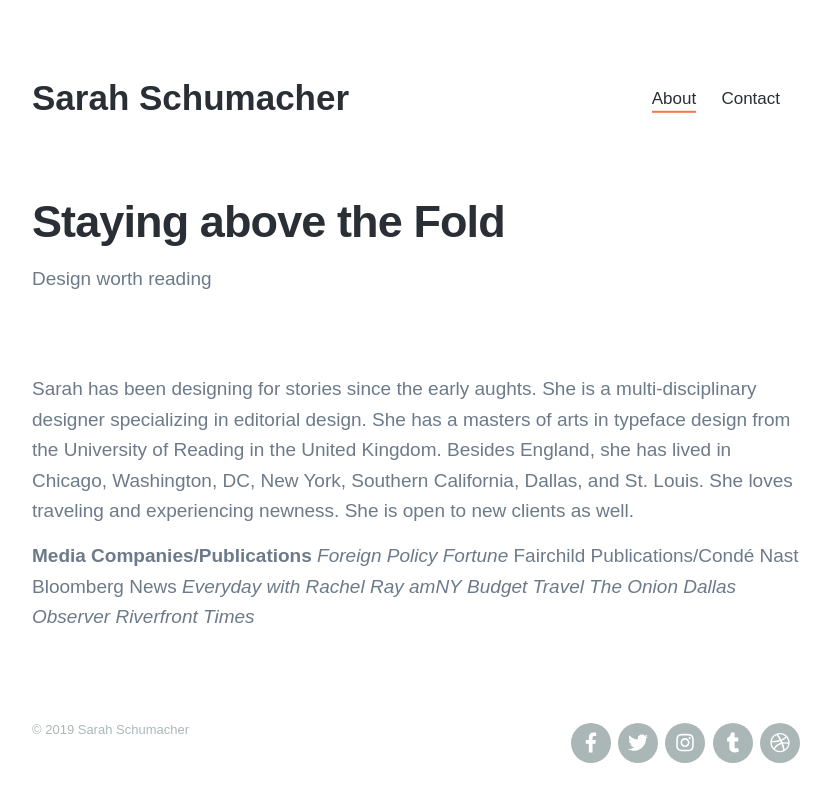
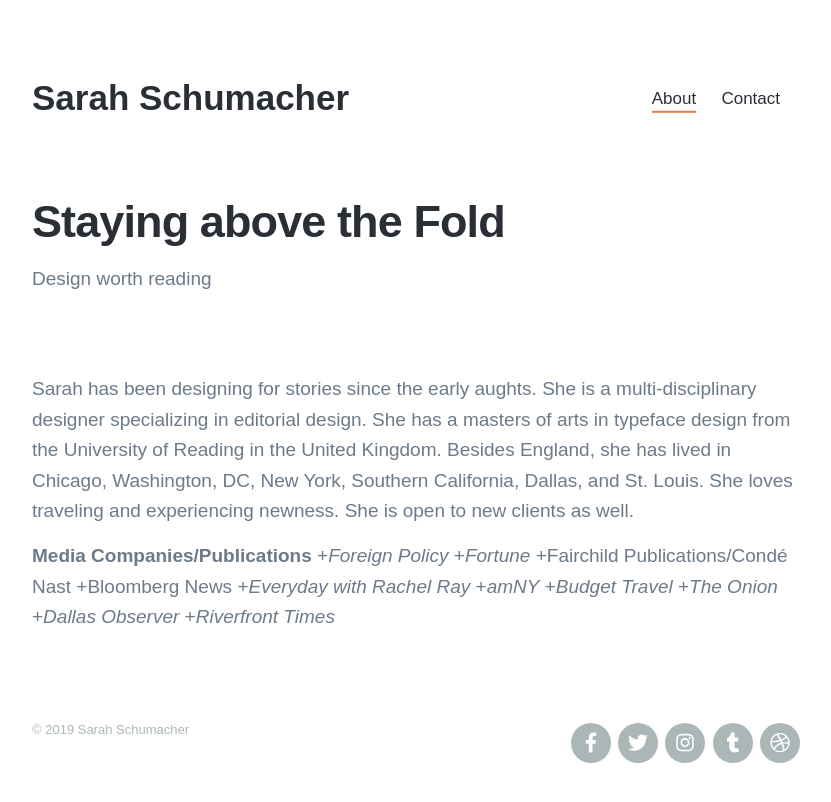
Before and after one commit to snsnsns/snsnsns.github.io, a Jekyll site: the page built from _pages/about.md, in a window 1280 px wide. Shown: the top 802 px of the page, without its empty margins (224-1055 px from the left). Built offline with Jekyll 4.4.1, drawn with Linux system fonts in a browser that asks for light colours; nearby versions of some CDN libraries; some web fonts are replaced.

```diff
--- a/_pages/about.md
+++ b/_pages/about.md
@@ -6,13 +6,13 @@ description: Art Direction & Design
 Sarah has been designing for stories since the early aughts. She is a multi-disciplinary designer specializing in editorial design. She has a masters of arts in typeface design from the University of Reading in the United Kingdom. Besides England, she has lived in Chicago, Washington, DC, New York, Southern California, Dallas, and St. Louis. She loves traveling and experiencing newness. She is open to new clients as well.
 
 __Media Companies/Publications__
-*Foreign Policy*
-*Fortune*
-Fairchild Publications/Condé Nast
-Bloomberg News
-*Everyday with Rachel Ray*
-*amNY*
-*Budget Travel*
-*The Onion*
-*Dallas Observer*
-*Riverfront Times*
++*Foreign Policy*
++*Fortune*
++Fairchild Publications/Condé Nast
++Bloomberg News
++*Everyday with Rachel Ray*
++*amNY*
++*Budget Travel*
++*The Onion*
++*Dallas Observer*
++*Riverfront Times*
```
